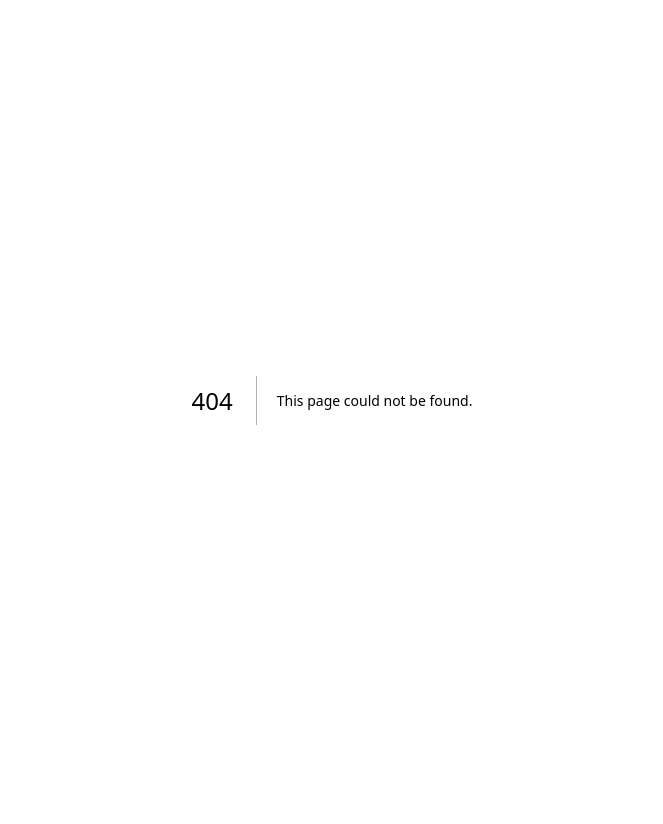
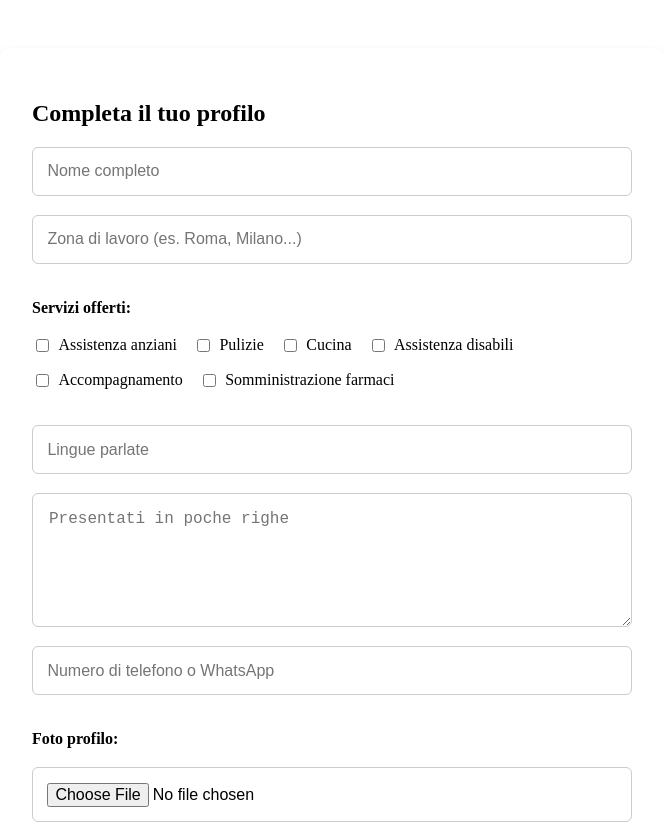
Before and after one commit to danielebenini80/jobami, a Next.js app: page /profilo in a window 1280 px wide. Before the commit this address had no page. Shown: the top 824 px of the page, without its empty margins (308-971 px from the left). Before the commit the page ends 800 px from the top, so only its background shows below. Built offline with nearby package versions, Linux system fonts and the light colour scheme.

Commit message:
Aggiunta pagina profilo badante

```diff
--- /dev/null
+++ b/pages/profilo.js
@@ -0,0 +1,110 @@
+// pages/profilo.js
+
+import { useState } from 'react';
+import Head from 'next/head';
+
+export default function Profilo() {
+  const [formData, setFormData] = useState({
+    nome: '',
+    zona: '',
+    servizi: [],
+    lingue: '',
+    descrizione: '',
+    contatto: ''
+  });
+
+  const [foto, setFoto] = useState(null);
+  const serviziDisponibili = ['Assistenza anziani', 'Pulizie', 'Cucina', 'Assistenza disabili', 'Accompagnamento', 'Somministrazione farmaci'];
+
+  const handleChange = (e) => {
+    const { name, value, type, checked } = e.target;
+    if (type === 'checkbox') {
+      setFormData((prev) => ({
+        ...prev,
+        servizi: checked
+          ? [...prev.servizi, value]
+          : prev.servizi.filter((s) => s !== value)
+      }));
+    } else {
+      setFormData((prev) => ({ ...prev, [name]: value }));
+    }
+  };
+
+  const handleSubmit = (e) => {
+    e.preventDefault();
+    console.log('Profilo inviato:', formData, foto);
+    alert('Dati salvati con successo!');
+  };
+
+  return (
+    <>
+      <Head>
+        <title>Profilo Badante - Jobami</title>
+      </Head>
+
+      <div style={styles.container}>
+        <h2>Completa il tuo profilo</h2>
+        <form onSubmit={handleSubmit} style={styles.form}>
+          <input name="nome" placeholder="Nome completo" onChange={handleChange} style={styles.input} required />
+          <input name="zona" placeholder="Zona di lavoro (es. Roma, Milano...)" onChange={handleChange} style={styles.input} required />
+
+          <label style={styles.label}>Servizi offerti:</label>
+          <div style={styles.checkboxGroup}>
+            {serviziDisponibili.map((servizio) => (
+              <label key={servizio} style={styles.checkboxLabel}>
+                <input
+                  type="checkbox"
+                  value={servizio}
+                  checked={formData.servizi.includes(servizio)}
+                  onChange={handleChange}
+                />{' '}
+                {servizio}
+              </label>
+            ))}
+          </div>
+
+          <input name="lingue" placeholder="Lingue parlate" onChange={handleChange} style={styles.input} />
+          <textarea
+            name="descrizione"
+            placeholder="Presentati in poche righe"
+            onChange={handleChange}
+            style={styles.textarea}
+          />
+          <input name="contatto" placeholder="Numero di telefono o WhatsApp" onChange={handleChange} style={styles.input} required />
+
+          <label style={styles.label}>Foto profilo:</label>
+          <input type="file" accept="image/*" onChange={(e) => setFoto(e.target.files[0])} style={styles.input} />
+
+          <button type="submit" style={styles.button}>Salva profilo</button>
+        </form>
+      </div>
+    </>
+  );
+}
+
+const styles = {
+  container: {
+    maxWidth: '600px', margin: '3rem auto', padding: '2rem', borderRadius: '10px', boxShadow: '0 4px 10px rgba(0,0,0,0.1)', backgroundColor: '#fff'
+  },
+  form: {
+    display: 'flex', flexDirection: 'column', gap: '1.2rem'
+  },
+  input: {
+    padding: '0.9rem', fontSize: '1rem', borderRadius: '6px', border: '1px solid #ccc'
+  },
+  textarea: {
+    padding: '1rem', fontSize: '1rem', borderRadius: '6px', border: '1px solid #ccc', resize: 'vertical', minHeight: '100px'
+  },
+  label: {
+    fontWeight: 'bold', marginTop: '1rem'
+  },
+  checkboxGroup: {
+    display: 'flex', flexWrap: 'wrap', gap: '1rem', marginBottom: '1rem'
+  },
+  checkboxLabel: {
+    display: 'flex', alignItems: 'center', gap: '0.4rem'
+  },
+  button: {
+    padding: '1rem', backgroundColor: '#0070f3', color: 'white', fontSize: '1rem', borderRadius: '6px', border: 'none', cursor: 'pointer'
+  }
+};
```
